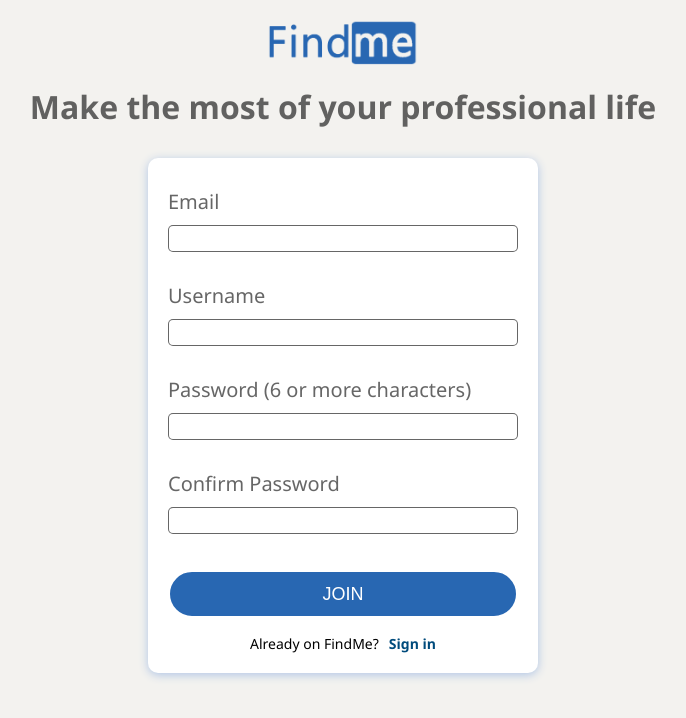
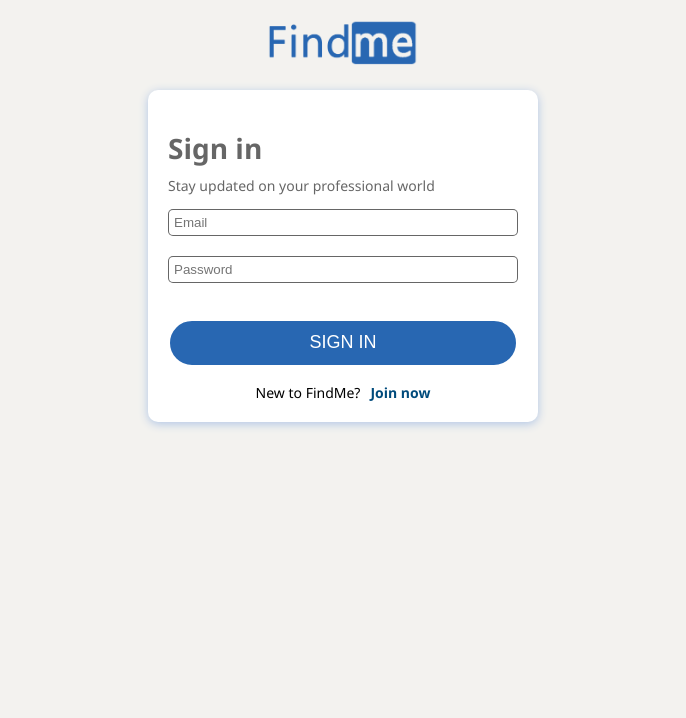
Before and after one commit to team-work-react/find-me, a React (Create React App) app: page / in a window 1280 px wide. Shown: the top 718 px of the page, without its empty margins (297-983 px from the left). Built offline with nearby package versions, Linux system fonts and the light colour scheme.

Commit message:
switch from login from to register and visa versa

```diff
--- a/src/App.js
+++ b/src/App.js
@@ -4,16 +4,30 @@ import Header from "./components/header/index";
 import AppBody from "./components/main-content/index";
 import React, { useState } from "react";
 
+export const userDatas = [
+  {
+    email: "narestepanyan90@gmail.com",
+    password: "123456",
+    password2: "123456",
+    username: "Nare",
+  },
+];
 function App() {
   const [isSubmitted, setIsSubmitted] = useState(false);
 
+  localStorage.setItem("userDatas", JSON.stringify(userDatas));
   function submitForm() {
     setIsSubmitted(true);
   }
+
   return (
     <>
       {!isSubmitted ? (
-        <SignInSignUp submitForm={submitForm} isSubmitted={isSubmitted} />
+        <SignInSignUp
+          submitForm={submitForm}
+          isSubmitted={isSubmitted}
+          users={userDatas}
+        />
       ) : (
         <div className="App">
           <Header />
@@ -23,5 +37,4 @@ function App() {
     </>
   );
 }
-
 export default App;
--- a/src/components/login-register/Login.js
+++ b/src/components/login-register/Login.js
@@ -2,10 +2,12 @@ import React from "react";
 import styles from "./style.module.css";
 import logo from "./../../assets/images/findMe.png";
 
-function Login() {
+function Login({ showRegisterForm }) {
   return (
     <>
-      <img src={logo} alt="logo" className={styles.logoSignIn} />
+      <div className={styles.logoSignIn}>
+        <img src={logo} alt="logo" />
+      </div>
       <div className={styles.formWrapper}>
         <form method="POST">
           <h1>Sign in</h1>
@@ -19,7 +21,9 @@ function Login() {
           </div>
           <div className={styles.loginedUser}>
             <span>New to FindMe?</span>
-            <span className={styles.alreadyLogined}>Join now</span>
+            <span className={styles.alreadyLogined} onClick={showRegisterForm}>
+              Join now
+            </span>
           </div>
         </form>
       </div>
--- a/src/components/login-register/Register.js
+++ b/src/components/login-register/Register.js
@@ -4,10 +4,11 @@ import logo from "./../../assets/images/findMe.png";
 import useForm from "./useForm";
 import validate from "./validateInfo";
 
-const Register = ({ submitForm }) => {
+const Register = ({ submitForm, users, showLoginForm }) => {
   const { handleChange, values, handleSubmit, errors } = useForm(
     submitForm,
-    validate
+    validate,
+    users
   );
   return (
     <>
@@ -57,7 +58,9 @@ const Register = ({ submitForm }) => {
           </div>
           <div className={styles.loginedUser}>
             <span>Already on FindMe?</span>
-            <span className={styles.alreadyLogined}>Sign in</span>
+            <span className={styles.alreadyLogined} onClick={showLoginForm}>
+              Sign in
+            </span>
           </div>
         </form>
       </div>
--- a/src/components/login-register/index.js
+++ b/src/components/login-register/index.js
@@ -1,8 +1,26 @@
 import Register from "./Register";
-//import Login from "./Login";
+import React, { useState } from "react";
+import Login from "./Login";
 
-const SignInSignUp = ({ submitForm, isSubmitted }) => {
-  return <div>{!isSubmitted && <Register submitForm={submitForm} />}</div>;
+const SignInSignUp = ({ submitForm, isSubmitted, users }) => {
+  const [showLogin, setShowLogin] = useState(true);
+  const [showRegister, setShowRegister] = useState(false);
+
+  const showLoginForm = () => {
+    setShowLogin(true);
+    setShowRegister(false);
+  };
+  const showRegisterForm = () => {
+    setShowLogin(false);
+    setShowRegister(true);
+  };
+  return (
+    <div>
+      {showLogin && <Login showRegisterForm={showRegisterForm} />}
+      {showRegister && <Register showLoginForm={showLoginForm} />}
+      {/* {!isSubmitted && <Register submitForm={submitForm} users={users} />} */}
+    </div>
+  );
 };
 
 export default SignInSignUp;
--- a/src/components/login-register/style.module.css
+++ b/src/components/login-register/style.module.css
@@ -14,7 +14,7 @@ form {
 form label {
   font-size: 20px;
   font-weight: 400;
-    color: rgba(0,0,0,0.6);
+  color: rgba(0, 0, 0, 0.6);
   display: block;
   margin: 10px 0 10px;
 }
@@ -23,7 +23,7 @@ form input {
   padding: 5px;
   border-radius: 5px;
   outline: none;
-    border: 1px solid rgba(0,0,0,0.6);
+  border: 1px solid rgba(0, 0, 0, 0.6);
 }
 
 form input:focus {
@@ -38,7 +38,7 @@ form .btnSignIn {
   text-transform: uppercase;
   margin: 16px 0 16px 0;
   color: #fff;
-    background-color:#2867B2;
+  background-color: #2867b2;
   border-radius: 24px;
   height: 48px;
 }
@@ -51,7 +51,7 @@ form .btnSignIn:hover {
 }
 .headerSignUp {
   margin: 0 auto 30px auto;
-    color: rgba(0,0,0,0.6);
+  color: rgba(0, 0, 0, 0.6);
   text-align: center;
 }
 .logoSignUp {
@@ -75,15 +75,20 @@ form .btnSignIn:hover {
   cursor: pointer;
 }
 .logoSignIn {
-    max-width: 100px;
-    margin: 20px 0;
+  display: block;
+  max-width: 150px;
+  text-align: center;
+  margin: 20px auto;
+}
+.logoSignIn img {
+  width: 100%;
 }
 .subtitleLogin {
-    color: rgba(0,0,0,0.6);
+  color: rgba(0, 0, 0, 0.6);
   margin-top: -10px;
 }
 form h1 {
-    color: rgba(0,0,0,0.6);
+  color: rgba(0, 0, 0, 0.6);
 }
 .errors {
   color: red;
--- a/src/components/login-register/useForm.js
+++ b/src/components/login-register/useForm.js
@@ -1,6 +1,6 @@
 import { useState, useEffect } from "react";
 
-const useForm = (submitForm, validate) => {
+const useForm = (submitForm, validate, users) => {
   const [values, setValues] = useState({
     email: "",
     username: "",
@@ -21,7 +21,7 @@ const useForm = (submitForm, validate) => {
 
   const handleSubmit = (e) => {
     e.preventDefault();
-    setErrors(validate(values));
+    setErrors(validate(values, users));
     setIsSubmitting(true);
   };
 
--- a/src/components/login-register/validateInfo.js
+++ b/src/components/login-register/validateInfo.js
@@ -1,6 +1,12 @@
-export default function validateInfo(values) {
+export function check(arr, values) {
+  const found = arr.some((el) => el.email === values.email);
+  if (!found) arr.push(values);
+  return arr;
+}
+
+export default function validateInfo(values, users) {
   let errors = {};
-
+  let length = users.length;
   //Email
   if (!values.email) {
     errors.email = "*Email required";
@@ -10,6 +16,11 @@ export default function validateInfo(values) {
     )
   ) {
     errors.email = "*Email address is invalid";
+  } else {
+    check(users, values);
+    if (length === users.length) {
+      errors.email = "*User width this email already exists";
+    }
   }
 
   //password
--- a/src/components/main-content/content/InputPost.js
+++ b/src/components/main-content/content/InputPost.js
@@ -1,8 +1,19 @@
-import React from "react";
+import React, { useState } from "react";
 import styles from "./style.module.css";
 import avatar from "./../../../assets/images/avatar.png";
+import Posts from "./Posts";
 
 function InputPost() {
+  const [inputValue, setInputValue] = useState("");
+  const [post, setPost] = useState(false);
+
+  const handleChange = (e) => {
+    setInputValue(e.target.value);
+  };
+
+  const addPost = () => {
+    setPost(true);
+  };
   return (
     <>
       <div className={styles.inputPost}>
@@ -10,10 +21,18 @@ function InputPost() {
           <img src={avatar} alt="avatar" />
         </div>
         <div className={styles.createPost}>
-          <input type="text" placeholder="Start a post" />
-          <button className={styles.addPost}>POST</button>
+          <input
+            type="text"
+            placeholder="Start a post"
+            onChange={handleChange}
+          />
+          <button className={styles.addPost} onClick={addPost}>
+            POST
+          </button>
         </div>
       </div>
+
+      {post && <Posts text={inputValue} />}
     </>
   );
 }
--- a/src/components/main-content/content/Posts.js
+++ b/src/components/main-content/content/Posts.js
@@ -1,8 +1,8 @@
-import React from "react";
+import React, { useState } from "react";
 import styles from "./style.module.css";
 
-function Posts() {
-  return <div className={styles.posts}>here shoul be user post</div>;
+function Posts({ text }) {
+  return <div className={styles.posts}>{text}</div>;
 }
 
 export default Posts;
--- a/src/components/main-content/content/index.js
+++ b/src/components/main-content/content/index.js
@@ -1,13 +1,12 @@
 import React from "react";
 import InputPost from "./InputPost";
-import Posts from "./Posts";
+
 import styles from "./style.module.css";
 
 function Content() {
   return (
     <div className={styles.content}>
       <InputPost />
-      <Posts />
     </div>
   );
 }
```
Lines whose indentation alone changed are shown as unchanged.
